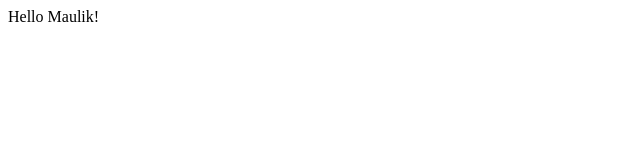
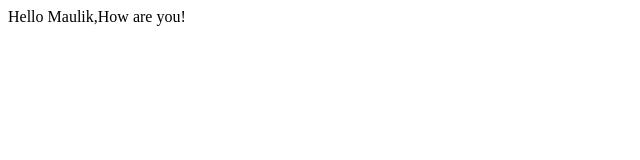
Before and after one commit to maulikdadhaniya/portfolio, a plain HTML site: page index.html in a window 1280 px wide. Shown: the full height of the page, 0-640 px from the left. Drawn offline with Linux system fonts and the light colour scheme.

Commit message:
Update index.html

```diff
--- a/index.html
+++ b/index.html
@@ -8,7 +8,7 @@
 </head>
 
 <body>
-	Hello Maulik!
+	Hello Maulik,How are you!
 </body>
 
 </html>
```
